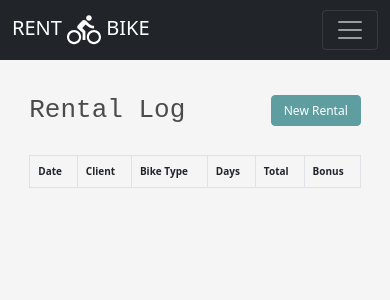
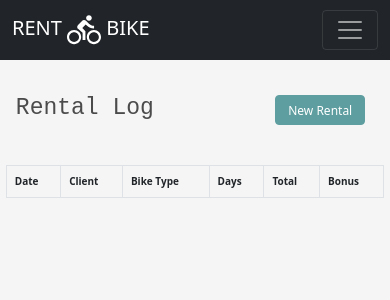
Before and after one commit to CARLOSGINER/rent_a_bike, a React (Create React App) app: page /rental in a window 390 px wide. Shown: the top 300 px of the page. Built offline with nearby package versions, Linux system fonts and the light colour scheme.

Commit message:
Fix | overflow details on rental table mobile

```diff
--- a/src/components/Title/title.css
+++ b/src/components/Title/title.css
@@ -6,6 +6,7 @@
 
 @media only screen and (max-width: 570px) {
     .title {
-        font-size: 26px;
+        font-size: 23px;
+        margin-left: 10px;
     }
 }
--- a/src/locales/es/global.json
+++ b/src/locales/es/global.json
@@ -20,10 +20,10 @@
             "bikeType": "Tipo de Bicicleta",
             "days": "Días",
             "total": "Total",
-            "bonus": "Bonificación"
+            "bonus": "Bono"
         },
         "title": "Historial de Alquileres",
-        "button": "Nuevo alquiler",
+        "button": "Nuevo",
         "form": {
             "title": "Nuevo Alquiler",
             "name": "Nombre",
--- a/src/pages/rental/rental.css
+++ b/src/pages/rental/rental.css
@@ -4,7 +4,7 @@
 }
 
 .rental_table {
-    margin-top: 1em;
+    margin-top: 2em;
 }
 
 .rental_header {
@@ -104,7 +104,16 @@
         font-size: 10px;
     }
     .rental_header-button {
-        height: 31px;
+        height: 60%;
         font-size: 12px;
     }
 }
+
+@media only screen and (max-width: 400px) {
+    .rental_container {
+        width: 97%;
+    }
+    .rental_header {
+        width: 95%;
+    }
+}
```
